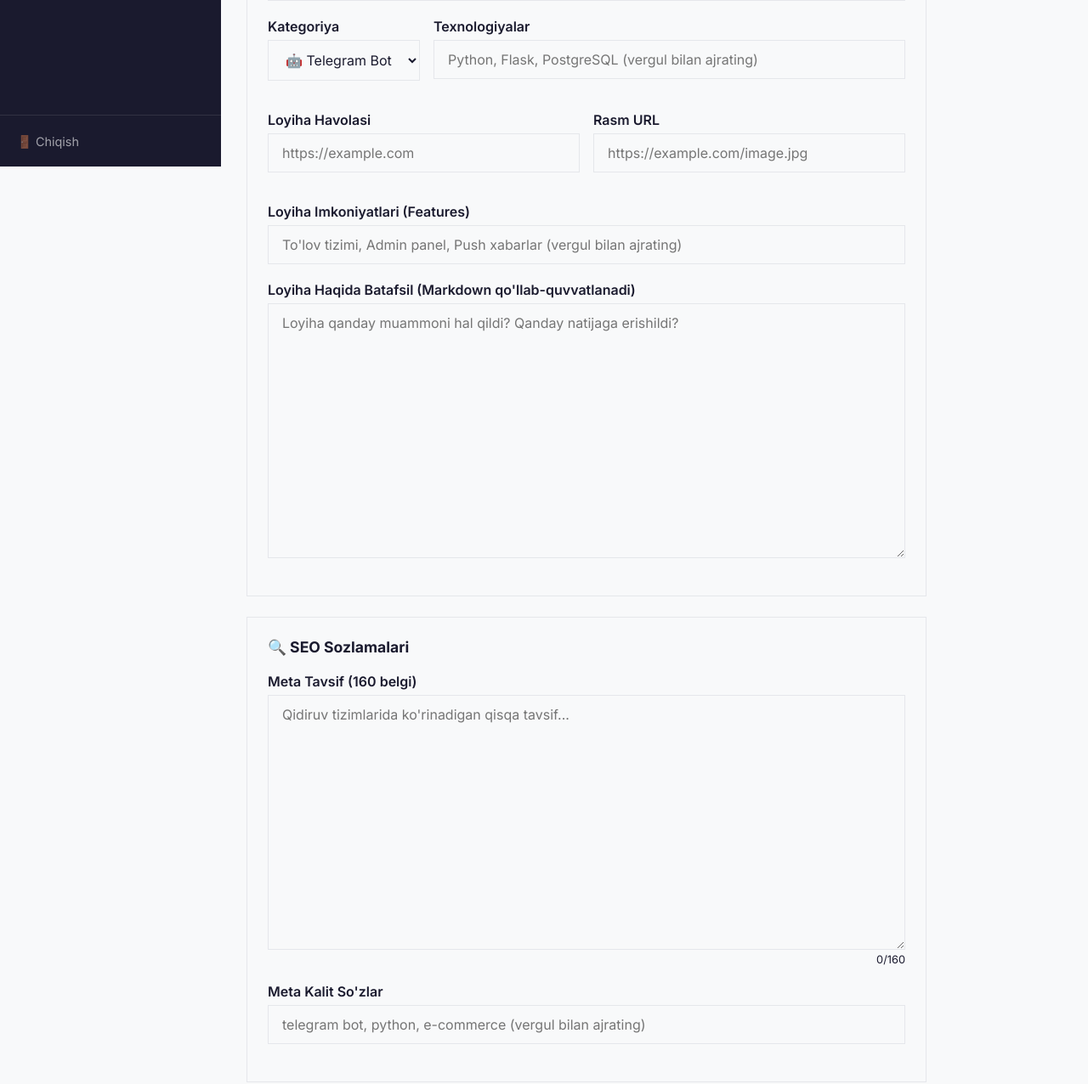
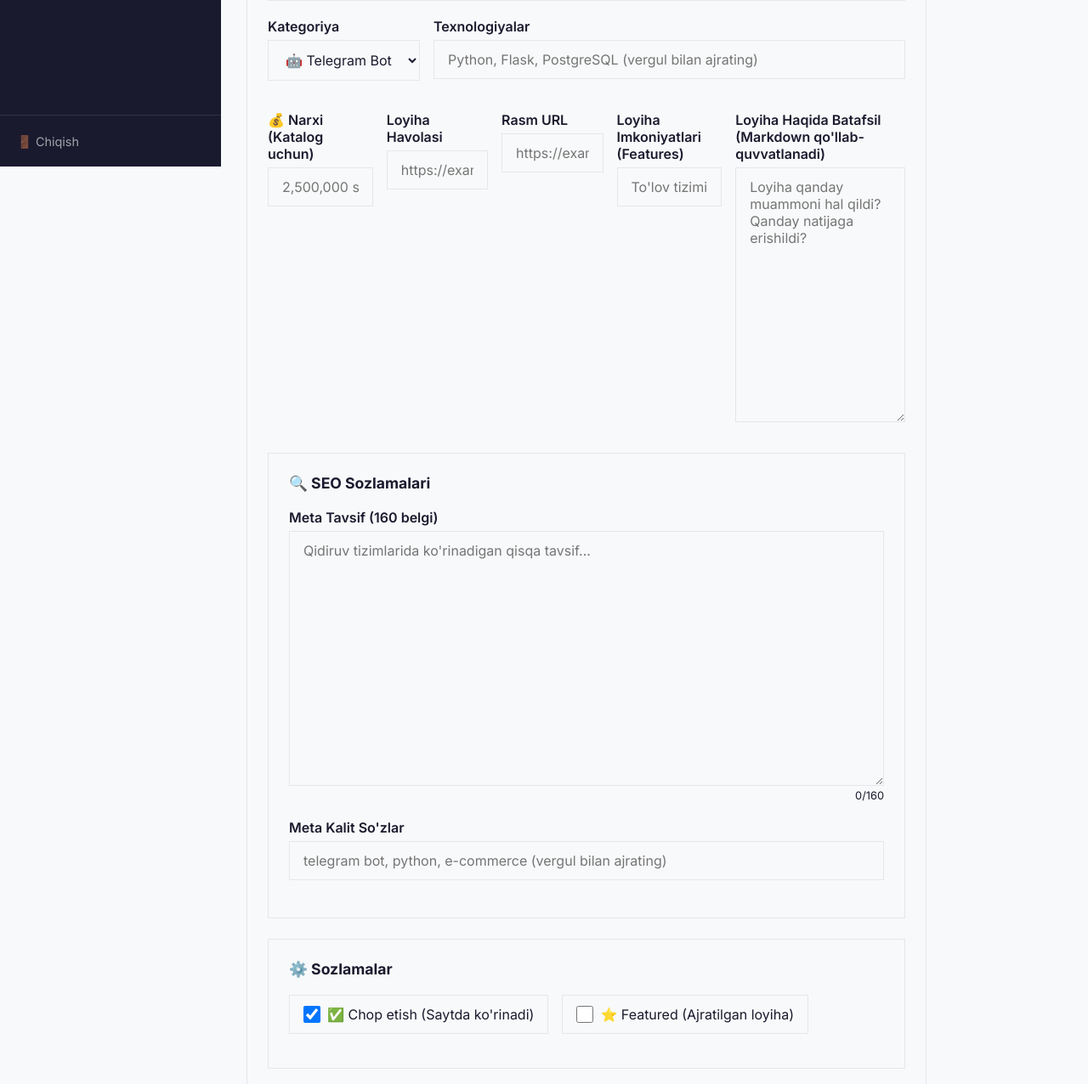
Before and after one commit to akbarjonrovshanov13-pixel/TrendoAi, a Flask app: page /admin/portfolio/new in a window 1280 px wide. Shown: the part 604-1880 px from the top of the page at 85% size. Run offline with Flask 3, Linux system fonts and the light colour scheme; the visitor is signed in with stand-in values (Sample User, id 1).

Commit message:
feat: add price field to Portfolio for Facebook catalog

```diff
--- a/app.py
+++ b/app.py
@@ -345,6 +345,7 @@ class Portfolio(db.Model):
     meta_keywords = db.Column(db.String(250))  # SEO kalit so'zlar
     details = db.Column(db.Text)  # Batafsil ma'lumot (Markdown)
     features = db.Column(db.Text)  # Loyiha imkoniyatlari (vergul bilan ajratilgan)
+    price = db.Column(db.String(100))  # Narxi (masalan: "2,500,000 so'm")
     created_at = db.Column(db.DateTime, server_default=db.func.now())
 
     def __repr__(self):
@@ -1069,7 +1070,8 @@ def admin_portfolio_new():
             meta_description=request.form.get('meta_description'),
             meta_keywords=request.form.get('meta_keywords'),
             details=request.form.get('details'),
-            features=request.form.get('features')
+            features=request.form.get('features'),
+            price=request.form.get('price')
         )
         db.session.add(portfolio)
         db.session.commit()
@@ -1104,6 +1106,7 @@ def admin_portfolio_edit(portfolio_id):
         portfolio.meta_keywords = request.form.get('meta_keywords')
         portfolio.details = request.form.get('details')
         portfolio.features = request.form.get('features')
+        portfolio.price = request.form.get('price')
 
         # Slug yangilash
         if not portfolio.slug:
@@ -1700,7 +1703,12 @@ def facebook_feed():
         SubElement(item, 'g:brand').text = "TrendoAI"
         SubElement(item, 'g:condition').text = "new"
         SubElement(item, 'g:availability').text = "in stock"
-        SubElement(item, 'g:price').text = "0 UZS" # Portfolios usually don't have a direct price, use 0
+
+        # Price from database
+        raw_price = getattr(p, 'price', None) or '0'
+        price_numeric = re.sub(r'[^0-9]', '', raw_price)
+        if not price_numeric: price_numeric = "0"
+        SubElement(item, 'g:price').text = f"{price_numeric} UZS"
         SubElement(item, 'g:custom_label_0').text = p.category # Use custom label for filtering
         SubElement(item, 'g:google_product_category').text = "Software > Business & Productivity Software"
 
--- a/templates/admin/portfolio_form.html
+++ b/templates/admin/portfolio_form.html
@@ -71,6 +71,13 @@
         </div>
 
         <div class="form-row">
+            <div class="form-group">
+                <label for="price">💰 Narxi (Katalog uchun)</label>
+                <input type="text" id="price" name="price" value="{{ portfolio.price if portfolio else '' }}"
+                    placeholder="2,500,000 so'm">
+            </div>
+
+            <div class="form-row">
                 <div class="form-group flex-grow">
                     <label for="link">Loyiha Havolasi</label>
                     <input type="url" id="link" name="link" value="{{ portfolio.link if portfolio else '' }}"
@@ -78,7 +85,8 @@
                 </div>
                 <div class="form-group flex-grow">
                     <label for="image_url">Rasm URL</label>
-                <input type="url" id="image_url" name="image_url" value="{{ portfolio.image_url if portfolio else '' }}"
+                    <input type="url" id="image_url" name="image_url"
+                        value="{{ portfolio.image_url if portfolio else '' }}"
                         placeholder="https://example.com/image.jpg">
                 </div>
             </div>
@@ -124,8 +132,8 @@
                     <span>✅ Chop etish (Saytda ko'rinadi)</span>
                 </label>
                 <label class="checkbox-label">
-                <input type="checkbox" name="is_featured" {% if portfolio and portfolio.is_featured %}checked{% endif
-                    %}>
+                    <input type="checkbox" name="is_featured" {% if portfolio and portfolio.is_featured %}checked{%
+                        endif %}>
                     <span>⭐ Featured (Ajratilgan loyiha)</span>
                 </label>
             </div>
```
Lines whose indentation alone changed are shown as unchanged.
